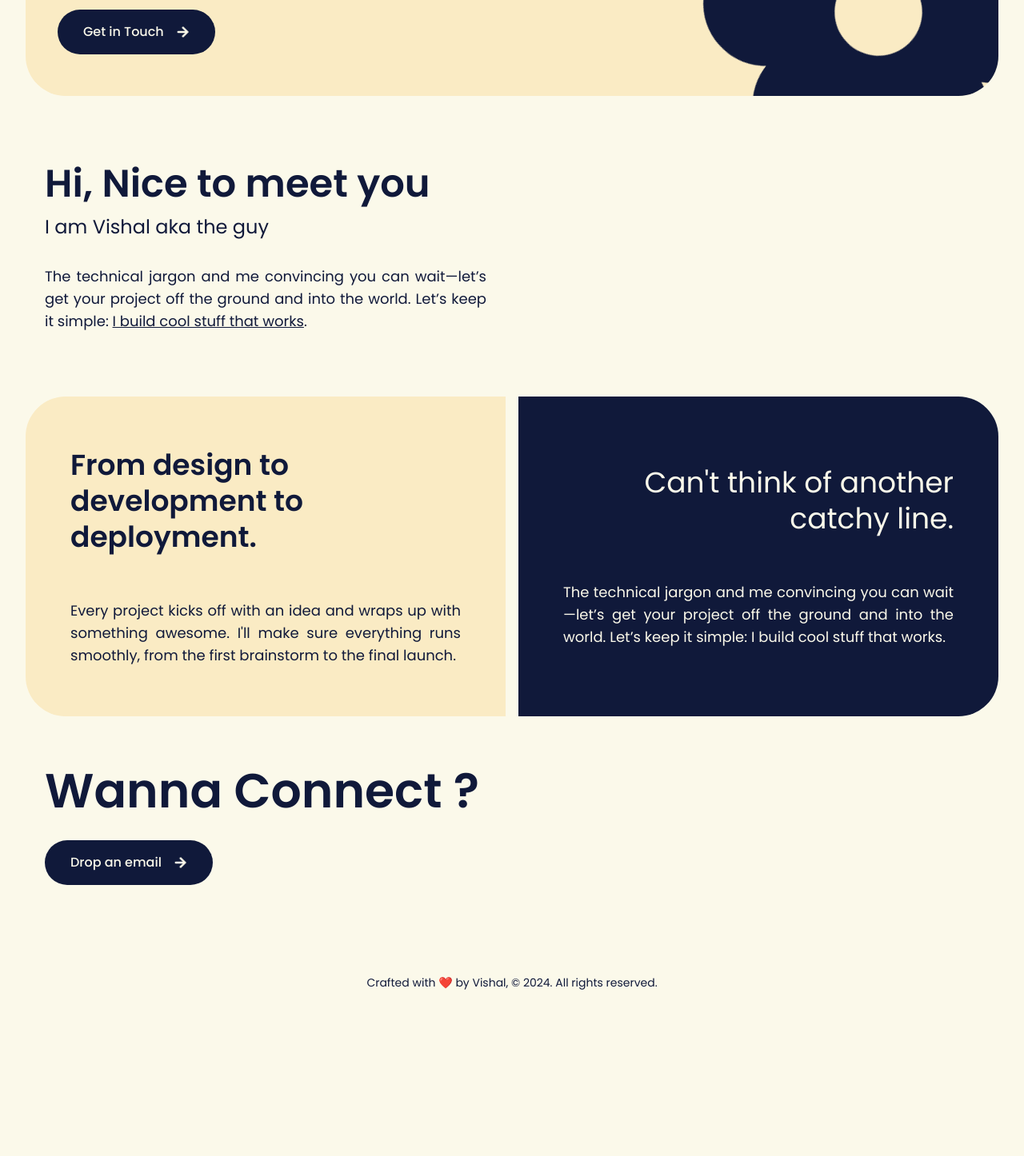
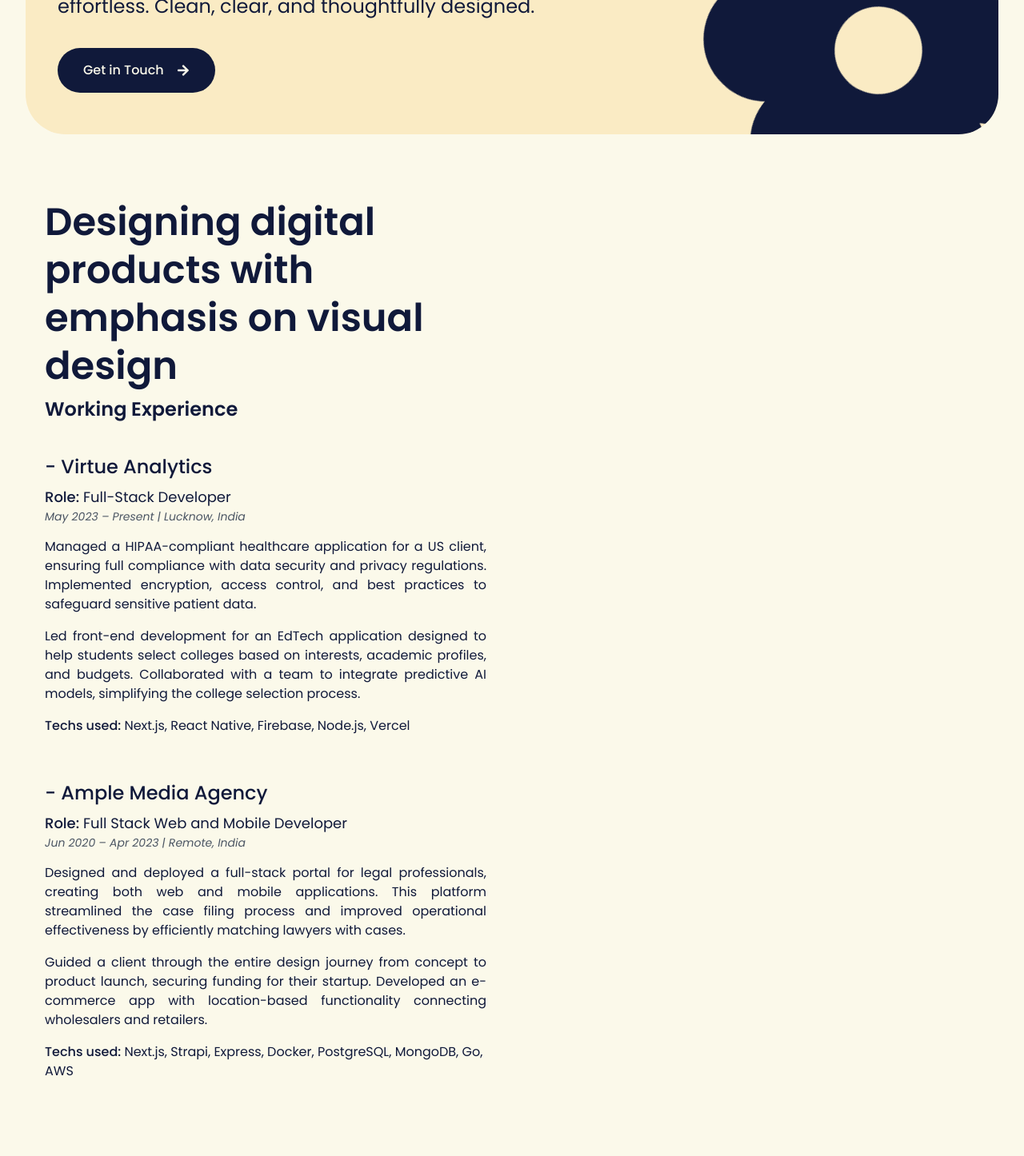
Before and after one commit to vishaaxl/vishaaxl, a Next.js app: page / in a window 1280 px wide. Shown: the part 640-2086 px from the top of the page at 80% size. Before the commit the page ends 1887 px from the top, so only its background shows below. Built offline with nearby package versions, Linux system fonts and the light colour scheme.

Commit message:
added experience section

```diff
--- a/src/app/layout.tsx
+++ b/src/app/layout.tsx
@@ -2,8 +2,8 @@ import type { Metadata } from "next";
 import "./globals.css";
 
 export const metadata: Metadata = {
-  title: "Create Next App",
-  description: "Generated by create next app",
+  title: "Vishal Shukla | Portfolio",
+  description: "Developer based in India",
 };
 
 export default function RootLayout({
--- a/src/app/page.tsx
+++ b/src/app/page.tsx
@@ -48,7 +48,7 @@ const config = {
 export default function Home() {
   return (
     <main className="container">
-      <div className="fixed left-[50%] translate-x-[-50%] top-0 z-10 bg-foreground text-background rounded-b-[20px] py-3 hover:text-accent-beige transition-all">
+      <div className="ml-auto max-w-fit sticky top-0 z-[100] bg-foreground text-background rounded-b-[20px] py-3 hover:text-accent-beige transition-all">
         {config.headerLinks.map((link, index) => (
           <a
             key={index}
@@ -88,26 +88,76 @@ export default function Home() {
 
         {/* Additional Sections */}
         <div className="grid lg:grid-cols-2 gap-4">
-          <div className="py-16 min-h-[40vh] flex lg:px-6 flex-col gap-14 justify-center relative">
-            <div className="">
+          <div className="py-16 min-h-[40vh] flex lg:px-6 flex-col gap-10 justify-start relative">
+            <div>
               <h2 className="text-5xl font-semibold leading-tight">
-                Hi, Nice to meet you
+                Designing digital products with emphasis on visual design
               </h2>
-              <span className="text-2xl block mt-2">
-                I am Vishal aka the guy
+              <span className="text-2xl font-semibold block mt-2">
+                Working Experience
               </span>
-              <p className="text-lg text-justify max-w-[800px] mt-8">
-                The technical jargon and me convincing you can wait—let’s get
-                your project off the ground and into the world. Let’s keep it
-                simple:{" "}
-                <span className="underline">
-                  {" "}
-                  I build cool stuff that works
-                </span>
-                .
+            </div>
+
+            <div>
+              <h2 className="font-medium text-2xl">- Virtue Analytics</h2>
+              <p className="mt-2 text-lg">
+                <span className="font-medium">Role:</span> Full-Stack Developer
               </p>
+              <p className="text-sm italic text-gray-600">
+                May 2023 – Present | Lucknow, India
+              </p>
+              <ul className="[&>*]:mb-4 mt-4">
+                <li className="text-justify">
+                  Managed a HIPAA-compliant healthcare application for a US
+                  client, ensuring full compliance with data security and
+                  privacy regulations. Implemented encryption, access control,
+                  and best practices to safeguard sensitive patient data.
+                </li>
+                <li className="text-justify">
+                  Led front-end development for an EdTech application designed
+                  to help students select colleges based on interests, academic
+                  profiles, and budgets. Collaborated with a team to integrate
+                  predictive AI models, simplifying the college selection
+                  process.
+                </li>
+                <li>
+                  <span className="font-medium">Techs used:</span> Next.js,
+                  React Native, Firebase, Node.js, Vercel
+                </li>
+              </ul>
+            </div>
+
+            <div>
+              <h2 className="font-medium text-2xl">- Ample Media Agency</h2>
+              <p className="mt-2 text-lg">
+                <span className="font-medium">Role:</span> Full Stack Web and
+                Mobile Developer
+              </p>
+              <p className="text-sm italic text-gray-600">
+                Jun 2020 – Apr 2023 | Remote, India
+              </p>
+              <ul className="[&>*]:mb-4 mt-4">
+                <li className="text-justify">
+                  Designed and deployed a full-stack portal for legal
+                  professionals, creating both web and mobile applications. This
+                  platform streamlined the case filing process and improved
+                  operational effectiveness by efficiently matching lawyers with
+                  cases.
+                </li>
+                <li className="text-justify">
+                  Guided a client through the entire design journey from concept
+                  to product launch, securing funding for their startup.
+                  Developed an e-commerce app with location-based functionality
+                  connecting wholesalers and retailers.
+                </li>
+                <li>
+                  <span className="font-medium">Techs used:</span> Next.js,
+                  Strapi, Express, Docker, PostgreSQL, MongoDB, Go, AWS
+                </li>
+              </ul>
             </div>
           </div>
+
           <div className=""></div>
 
           <div className="rounded-l-[50px] bg-accent-beige min-h-[80vh] lg:min-h-[50vh] flex px-14 flex-col gap-14 justify-center">
```
